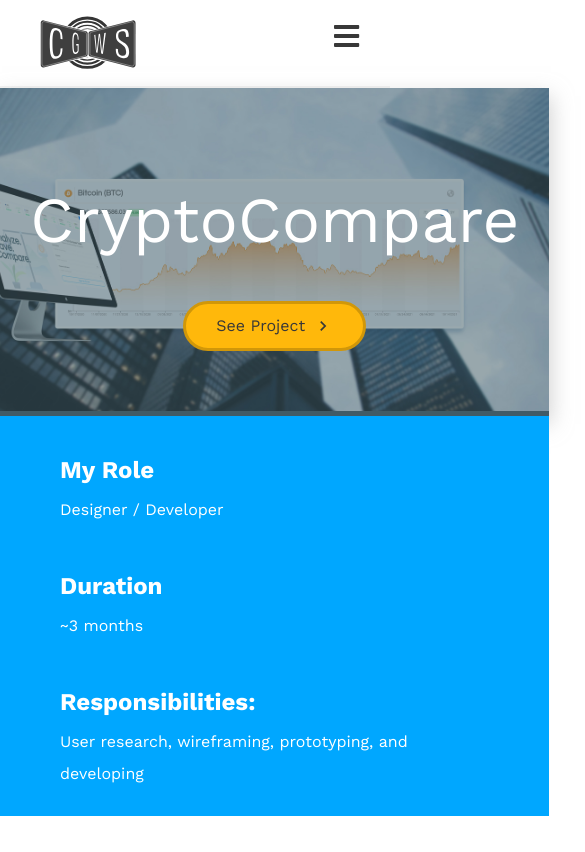
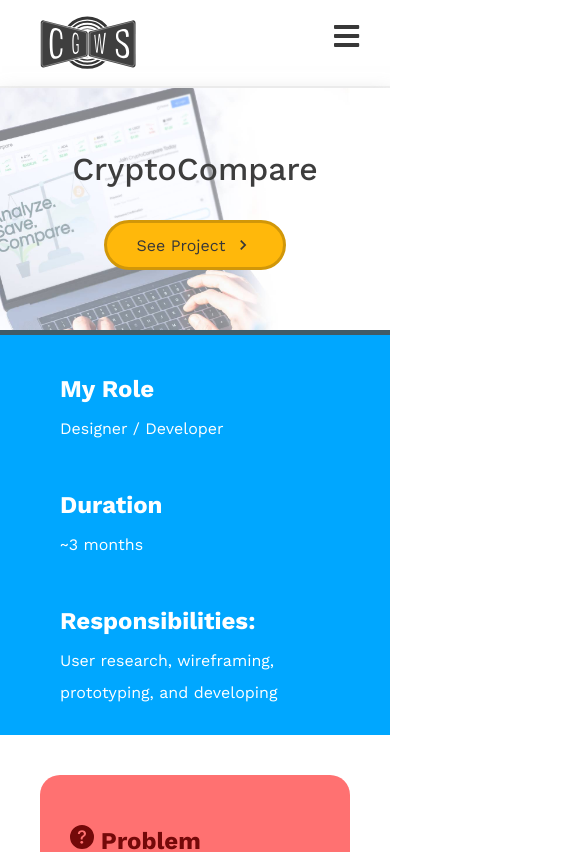
Before and after one commit to carlgwsmith/portfolioredesign, a React (Create React App) app: page /projects/cryptocompare in a window 390 px wide. Shown: the top 852 px of the page, 585 px wide, since content can reach past the window. Built offline with nearby package versions, Linux system fonts and the light colour scheme.

Commit message:
fix mobile issue

```diff
--- a/src/App.js
+++ b/src/App.js
@@ -12,11 +12,11 @@
 import RCCaseStudy from './Components/Projects/RetirementCalc/RCCaseStudy';
 import 'react-image-lightbox/style.css';
 import './App.css';
-import ReactGA from 'react-ga';
-import RouteChangeTracker from './RouteChangeTracker';
+// import ReactGA from 'react-ga';
+// import RouteChangeTracker from './RouteChangeTracker';
 
 function App() {
-  ReactGA.initialize('UA-188840384-1');
+  // ReactGA.initialize('UA-188840384-1');
   const [isOpen, setIsOpen] = useState(false)
 
   const toggle = () => {
@@ -38,7 +38,7 @@
         <Route path="/projects/fomomachine" exact component={FMCaseStudy}/>
         </Switch>
       </div>
-      <RouteChangeTracker/>
+      {/* <RouteChangeTracker/> */}
     </Router>
   );
 }
--- a/src/Components/Projects/CryptoCompare/CCCaseStudy.js
+++ b/src/Components/Projects/CryptoCompare/CCCaseStudy.js
@@ -10,7 +10,7 @@
 import Ccuserresearch from './CCuserResearch';
 import CoinView from './CoinView';
 import Comparison from './Compare'
-import { ProjectOverview, Role, Header, Vision, Challenge, GS, Dashboard, View, Compare, Problem, Solution, Process, UserResearch} from './CCelements';
+import { ProjectOverview, Role, Header, Vision, Challenge, GS, Dashboard, View, Compare, Problem, Solution, Process, UserResearch, ProjName} from './CCelements';
 import { Button } from '../ProjectElements';
 import { HeroBtnWrapper, ArrowForward, ArrowRight } from '../../Home/BannerElements';
 
@@ -20,18 +20,12 @@
   const onHover = () => {
     setHover(!hover)
   }
-  const projName = {
-    fontSize: "4rem",
-    marginTop:"1em",
-    fontWeight: "400",
-    color:"#fff"
-  }
-  const imageUrl = process.env.PUBLIC_URL + '/images/CCheaderbg.jpg'
+  const imageUrl = process.env.PUBLIC_URL + '/images/ccheaderlitebg.jpg'
   return (
     <div>
       <ProjectOverview>
         <Header img={imageUrl}>
-          <h1 style={projName}>CryptoCompare</h1>
+          <ProjName>CryptoCompare</ProjName>
           <HeroBtnWrapper>
           <Button href="https://carlgwsmith.github.io/crypto-compare" target="_blank" onMouseEnter={onHover} onMouseLeave={onHover}>
             See Project {hover ? <ArrowForward/> : <ArrowRight/>}
--- a/src/Components/Projects/CryptoCompare/CCelements.js
+++ b/src/Components/Projects/CryptoCompare/CCelements.js
@@ -42,7 +42,7 @@
 
 @media screen and (max-width:600px){
   grid-template-columns: 1fr;
-  grid-template-rows: .3fr .15fr .1fr .1fr .2fr .3fr .3fr .4fr .5fr .4fr .5fr;
+  grid-template-rows: .15fr .15fr .1fr .1fr .15fr .3fr .3fr 1fr .4fr .5fr .4fr .5fr;
   grid-template-areas:
     "Header"
     "Role"
@@ -51,11 +51,23 @@
     "Process"
     "Vision"
     "Challenge"
+    "UserResearch"
     "GS"
     "Dashboard"
     "View"
     "Compare";
 }
+`
+export const ProjName = styled.h1`
+  font-size:4em;
+  margin-top:1em;
+  font-weight: 400;
+  color:#3d3d3d;
+
+  @media screen and (max-width:600px){
+    font-size:2em;
+    font-weight:500;
+  }
 `
 
 export const Role = styled.div`
@@ -257,7 +269,7 @@
     "MyRole Duration Responsibility";
 @media screen and (max-width:600px){
   grid-template-columns: 1fr;
-  grid-template-rows: .5fr;
+  grid-template-rows: .5fr .5fr .5fr;
   grid-template-areas:
     "MyRole"
     "Duration"
@@ -280,21 +292,22 @@
 export const URContainer = styled.div`
 display: grid;
 grid-template-columns: 1fr 1fr 1fr 1fr 1fr 1fr ;
-grid-template-rows: .3fr 1fr 0fr;
-padding: 0px 30px;
+grid-template-rows: .3fr 1fr 1fr;
 grid-template-areas:
     "ROverview ROverview ROverview ROverview ROverview ROverview"
     "RBlockQuotes1 RBlockQuotes1 RBlockQuotes2 RBlockQuotes2 RBlockQuotes3 RBlockQuotes3"
-    "Persona1 Persona1 Persona1 Persona2 Persona2 Persona2"
-/* }
+    "Persona1 Persona1 Persona1 Persona2 Persona2 Persona2";
 @media screen and (max-width:600px){
   grid-template-columns: 1fr;
-  grid-template-rows: .5fr;
+  grid-template-rows: .2fr .5fr .5fr .5fr .5fr .5fr;
   grid-template-areas:
-    "MyRole"
-    "Duration"
-    "Responsibility";
-}  */
+    "ROverview"
+    "RBlockQuotes1"
+    "RBlockQuotes2"
+    "RBlockQuotes3"
+    "Persona1"
+    "Persona2";
+}
 `
 
 export const ROverview = styled.div`
@@ -324,3 +337,13 @@
 grid-area: Persona2;
 text-align:left;
 `
+export const QuoteBox = styled.div`
+border:1px solid #f3f3f3;
+padding:20px;
+/* height:170px; */
+position: relative;
+
+@media screen and (max-width:600px){
+  /* height:220px; */
+}
+`
--- a/src/Components/Projects/CryptoCompare/CCuserResearch.js
+++ b/src/Components/Projects/CryptoCompare/CCuserResearch.js
@@ -1,5 +1,5 @@
 import React from 'react';
-import { URContainer, ROverview, RBlockQuotes1, RBlockQuotes2, RBlockQuotes3, Persona1, Persona2 } from './CCelements';
+import { QuoteBox, URContainer, ROverview, RBlockQuotes1, RBlockQuotes2, RBlockQuotes3, Persona1, Persona2 } from './CCelements';
 
 const Ccuserresearch = () => {
   const quotation = {
@@ -8,14 +8,8 @@
     color: "#8b8b88",
   }
   const quoteText={
-    position: "absolute",
+    // position: "absolute",
     margin:"auto"
-  }
-  const quoteBox = {
-    border:"1px solid #f3f3f3",
-    padding:"20px",
-    height:"170px",
-    position: "relative"
   }
   const quoteattr = {
     fontWeight:"600",
@@ -32,21 +26,21 @@
        <p>The differences between cryptocurrencies matter to traders because they give vital clues as to how supply and demand for each coin may change over time, in turn influencing market prices and how cryptocurrencies are traded.</p>
        </ROverview>
        <RBlockQuotes1>
-         <div style={quoteBox}>
+         <QuoteBox>
          <p style={quoteText}><span style={quotation}>"</span>The top 10 global cryptocurrency exchanges account for 79% of daily average trade volume. The exchanges, Venus, HitBTC, Bitcoin.com, Changelly, Binance, Upbit, Huobi Global, HBTC, OKEx, and VCC Exchange represent $250.8 billion of trade volume per day."</p>
-         </div>
+         </QuoteBox>
          <p style={quoteattr}>- CoinMarketCap</p>
        </RBlockQuotes1>
        <RBlockQuotes2>
-       <div style={quoteBox}>
+       <QuoteBox>
          <p style={quoteText}><span style={quotation}>"</span>24% of respondents said they don’t understand how cryptocurrency works at all. A slightly higher percentage reported understanding how cryptocurrency works a little bit. Just 22% claimed to understand how it works very well."</p>
-         </div>
+         </QuoteBox>
          <p style={quoteattr}>- Motley Fool</p>
        </RBlockQuotes2>
        <RBlockQuotes3>
-       <div style={quoteBox}>
+       <QuoteBox>
        <p style={quoteText}><span style={quotation}>"</span>Investors aren’t completely confident in crypto, however. More than half of the investors surveyed agree that their biggest concern is losing their money due to financial volatility."</p>
-       </div>
+       </QuoteBox>
          <p style={quoteattr}>- CNBC</p>
        </RBlockQuotes3>
        {/* <Persona1>
```
